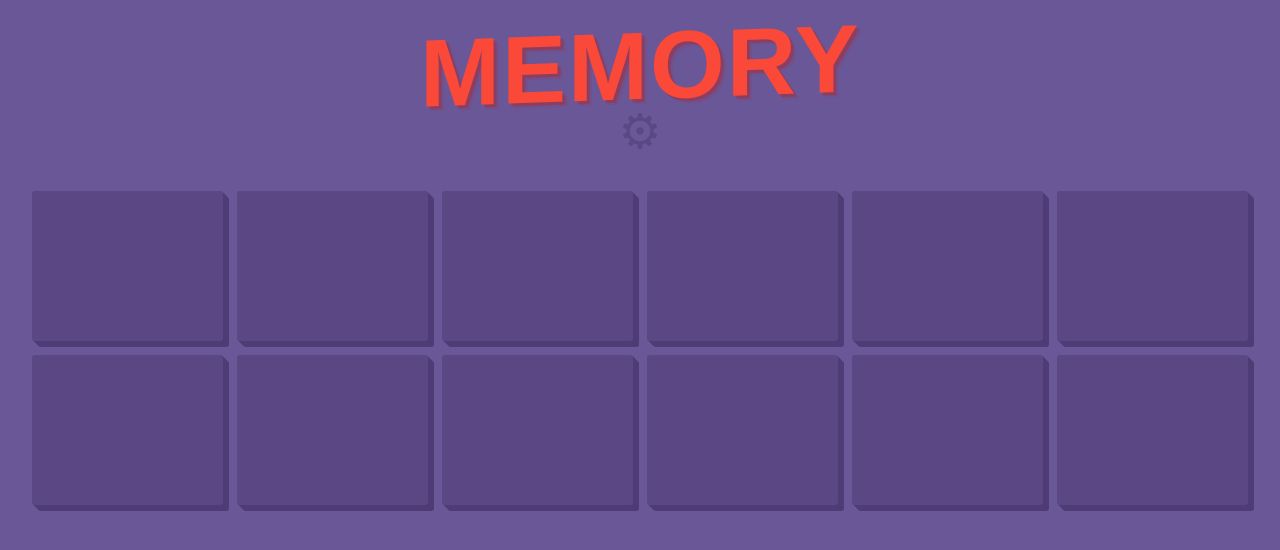
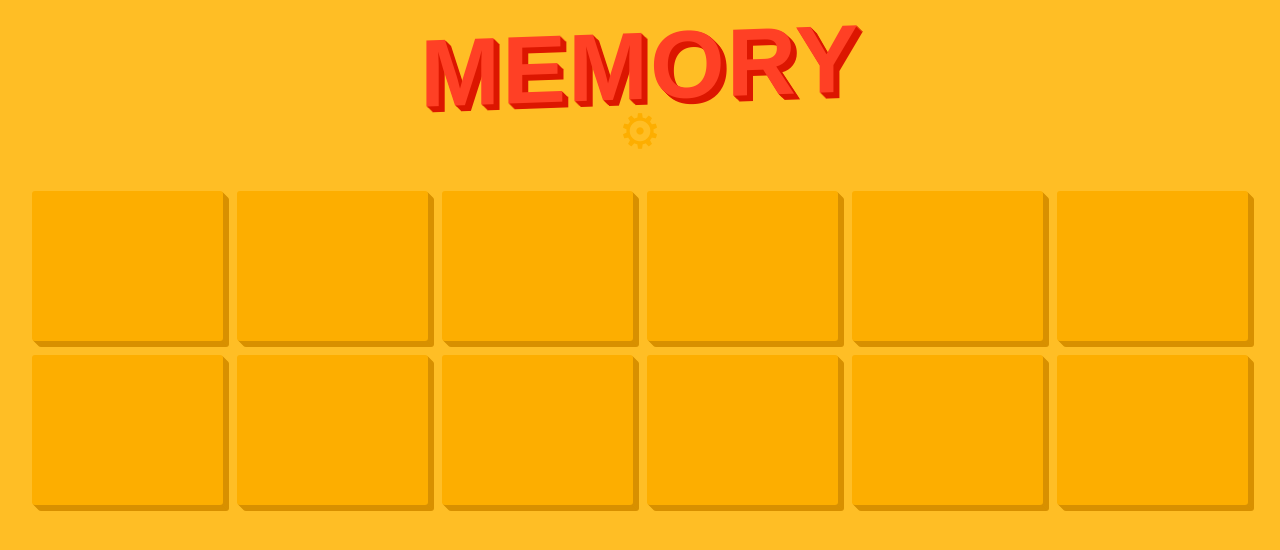
Before and after one commit to duerdod/wemory, a React (Create React App) app: page / in a window 1280 px wide. Shown: the top 550 px of the page. Built offline with nearby package versions, Linux system fonts and the light colour scheme; a web font is replaced by a local one.

Commit message:
Theming.

```diff
--- a/src/Theme.ts
+++ b/src/Theme.ts
@@ -3,10 +3,11 @@ import { createGlobalStyle } from 'styled-components';
 export const theme = {
   fontFamily: 'Bowlby One SC, sans-serif',
   fontWeight: ['400', '900'],
-  backgroundColor: 'rgb(105, 87, 152)',
-  cardColor: 'rgb(90, 71, 132)',
-  titleColor: 'rgb(250, 73, 56)',
-  boxShadow: '#4F3B75',
+  backgroundColor: 'rgb(255, 190, 37)',
+  cardColor: 'rgb(253, 174, 0)',
+  boxShadow: 'rgb(216, 144, 0)',
+  titleColor: 'rgb(255, 64, 37)',
+  titleTextShadow: 'rgb(220, 23, 0)',
   transition: 'all 0.2s ease'
 };
 
@@ -25,9 +26,10 @@ export const GlobalStyle = createGlobalStyle`
 
   html {
     font-size: 16px;
+    background: linear-gradient(to right top, #ffbe25, #feba1e, #feb616, #fdb20d, #fdae00);
   }
   html, body, #root  {
-    background: ${theme.backgroundColor}
+    background: ${theme.backgroundColor};
   }
 
   button {
--- a/src/components/Title.tsx
+++ b/src/components/Title.tsx
@@ -17,8 +17,6 @@ const StyledTitle = styled.button(
     font-size: ${size};
     font-weight: 800;
     margin: 2.5rem auto 0.5rem auto;
-    text-shadow: 3px 3px 0 rgba(200, 23, 9, 0.3),
-      5px 5px 0 rgba(200, 23, 9, 0.1);
     transform: skew(0deg, -2deg);
     max-width: 600px;
     line-height: 3.2rem;
@@ -27,6 +25,11 @@ const StyledTitle = styled.button(
     color: ${theme.titleColor};
     font-family: ${theme.fontFamily};
     cursor: pointer;
+
+    text-shadow: 1px 1px 0px ${theme.titleTextShadow},
+      2px 2px 0px ${theme.titleTextShadow}, 3px 3px 0px ${theme.titleTextShadow},
+      4px 4px 0px ${theme.titleTextShadow}, 5px 5px 0px ${theme.titleTextShadow},
+      6px 6px 0px ${theme.titleTextShadow};
 
     @media screen and (max-width: 40em) {
       font-size: 4rem;
```
